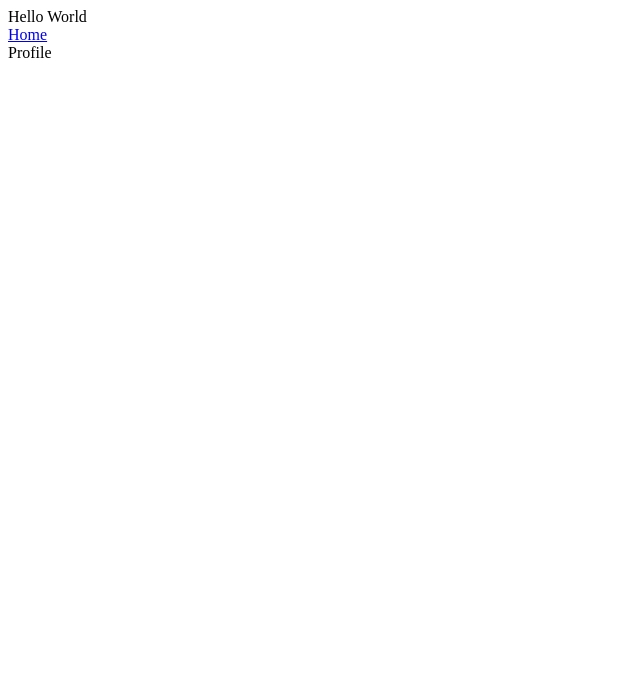
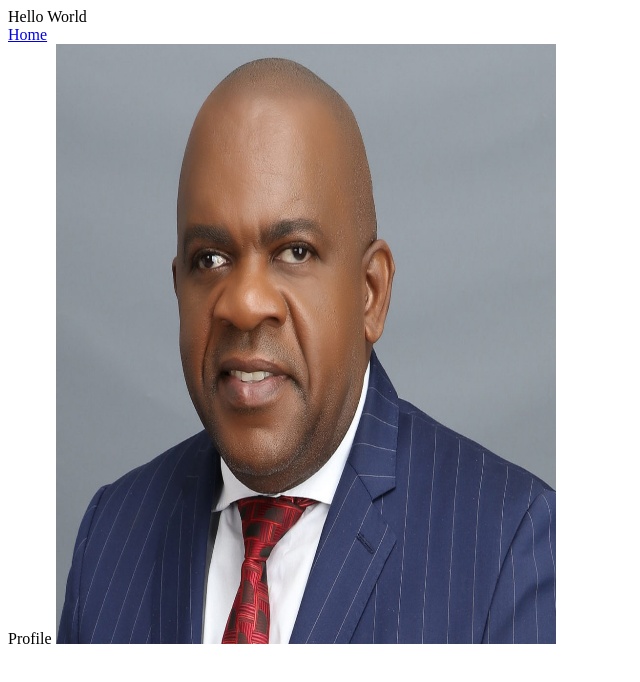
Before and after one commit to Okkeaa/Musni_Website, a plain HTML site: page b.html in a window 1280 px wide. Shown: the whole page, without its empty margins (0-640 px from the left). Drawn offline with Linux system fonts and the light colour scheme.

Commit message:
Update b.html

```diff
--- a/b.html
+++ b/b.html
@@ -3,5 +3,5 @@ Hello World
 <br />
 <a href="index.html">Home</a>
 <br />
-Profile
+Profile <img src="image/Boy.jpg" width="500" height="600">
 </html>
```
